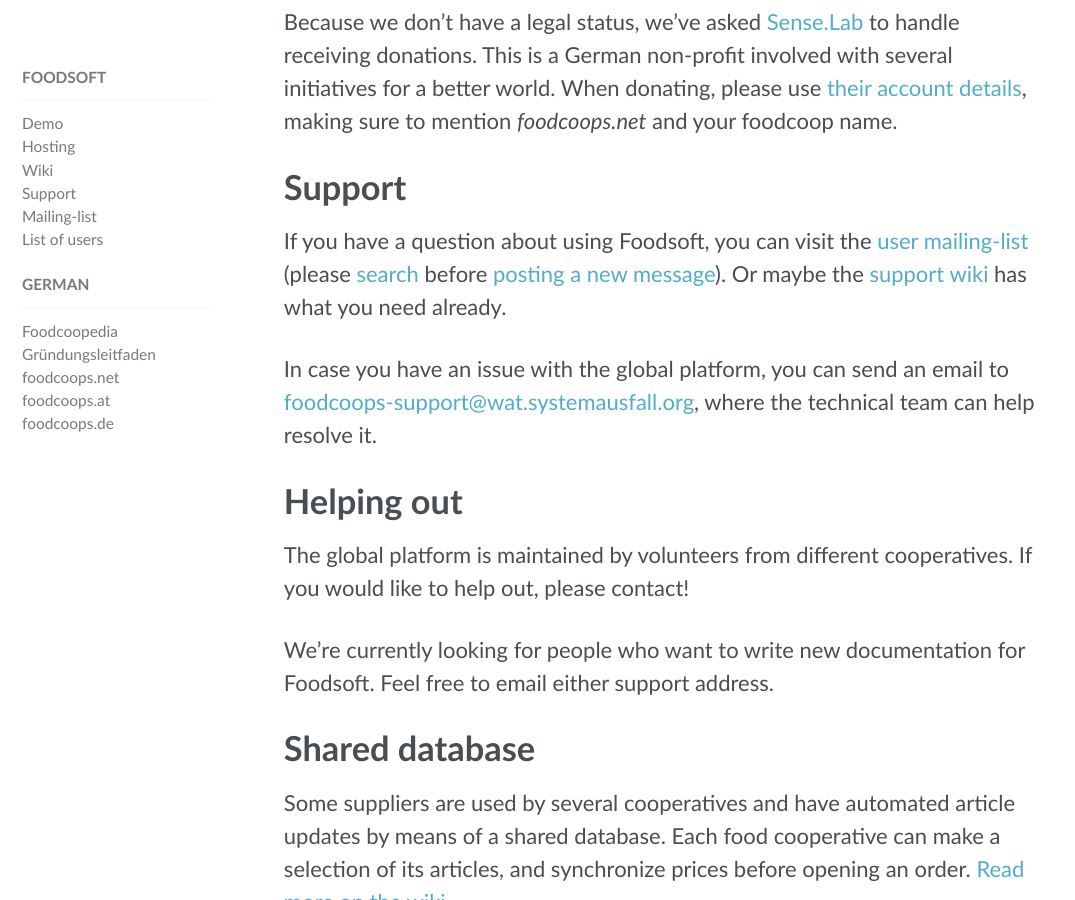
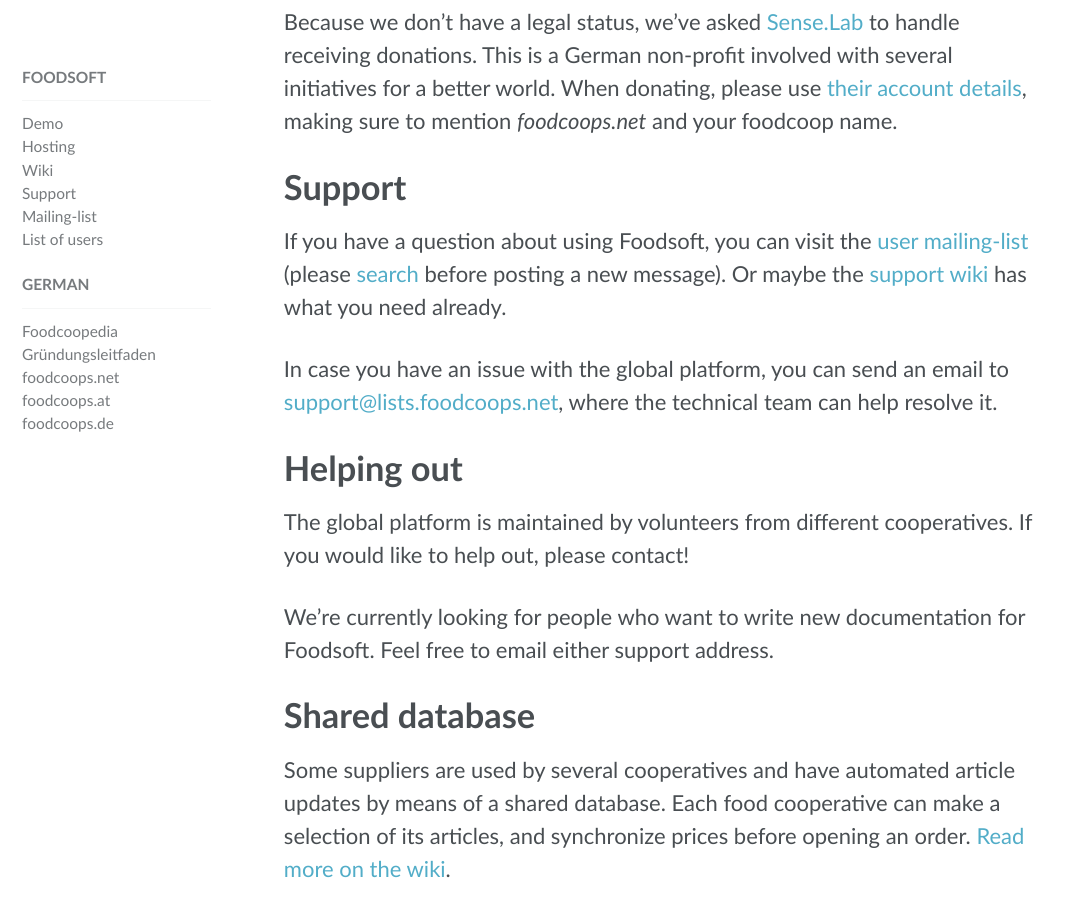
Before and after one commit to foodcoops/foodcoops.github.io, a Jekyll site: the page built from global-foodsoft-platform.md, in a window 1280 px wide and 900 px high, scrolled down 822 px. Shown: the whole window, without its empty margins (0-1075 px from the left). Built offline with Jekyll 4.4.1, drawn with Linux system fonts in a browser that asks for light colours.

Commit message:
Updated Mailinglists
Added links to the new nabble server and to our newly created support list

```diff
--- a/global-foodsoft-platform.md
+++ b/global-foodsoft-platform.md
@@ -31,13 +31,13 @@
 
 # Support
 
-If you have a question about using Foodsoft, you can visit the [user mailing-list](http://foodsoft.51229.x6.nabble.com/foodsoft-discuss-f5.html)
-(please [search](http://foodsoft.51229.x6.nabble.com/template/NamlServlet.jtp?macro=search_page&node=5&query=) before
-[posting a new message](http://foodsoft.51229.x6.nabble.com/template/NamlServlet.jtp?macro=post_by_email_page&node=5)).
+If you have a question about using Foodsoft, you can visit the [user mailing-list](http://foodsoft.274.s1.nabble.com/foodsoft-discuss-f5.html)
+(please [search](http://foodsoft.274.s1.nabble.com/template/NamlServlet.jtp?macro=search_page&node=5&query=) before
+posting a new message).
 Or maybe the [support wiki](https://github.com/foodcoops/foodsoft/wiki/Support) has what you need already.
 
 In case you have an issue with the global platform, you can send an email to
-[foodcoops-support@wat.systemausfall.org](mailto:foodcoops-support@wat.systemausfall.org),
+[support@lists.foodcoops.net](mailto:support@lists.foodcoops.net),
 where the technical team can help resolve it.
 
 # Helping out
```
